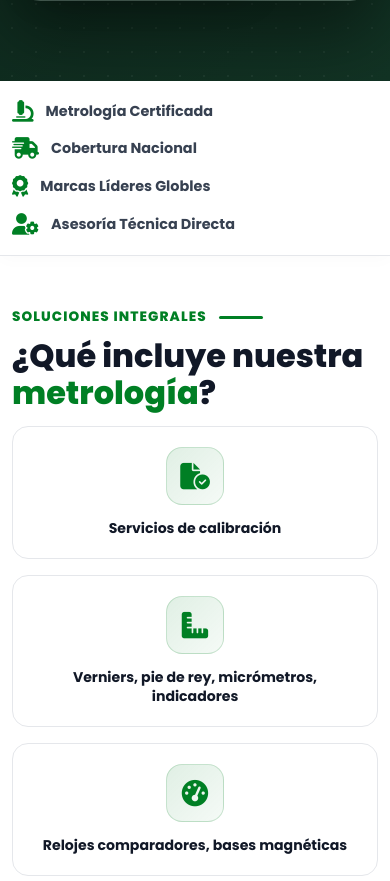
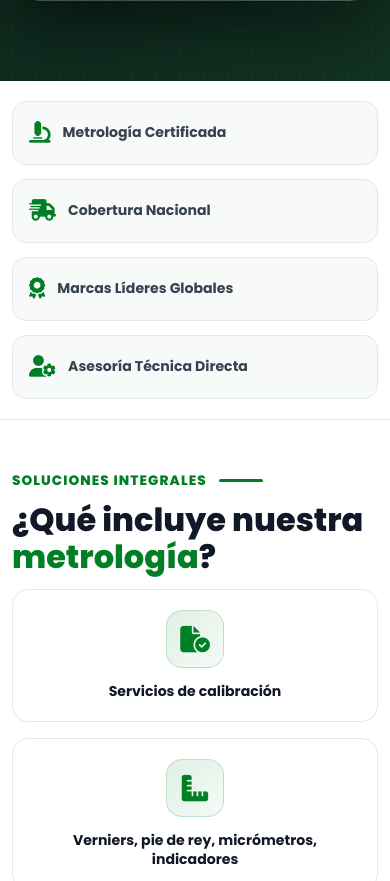
Before and after one commit to javiers1456gm/shively_page, a website: page pages/instrumentos_de_medicion.html in a window 390 px wide. Shown: the part 1016-1897 px from the top of the page. Drawn offline with nearby package versions, Linux system fonts and the light colour scheme.

Commit message:
fix mobil2

```diff
--- a/pages/instrumentos_de_medicion.html
+++ b/pages/instrumentos_de_medicion.html
@@ -198,22 +198,24 @@
       background: #ffffff;
       border-bottom: 1px solid #e5e7eb;
       padding: 20px 0;
-      box-shadow: 0 4px 16px rgba(0, 0, 0, 0.02);
     }
 
     .trust-strip-grid {
-      display: flex;
-      align-items: center;
-      justify-content: space-between;
-      gap: 16px;
-      flex-wrap: wrap;
+      display: grid;
+      grid-template-columns: repeat(4, minmax(0, 1fr));
+      gap: 14px;
     }
 
     .trust-strip-item {
       display: flex;
       align-items: center;
       gap: 12px;
-      font-size: .9rem;
+      min-height: 72px;
+      padding: 14px 16px;
+      border: 1px solid #e2e8f0;
+      border-radius: 14px;
+      background: #f8faf9;
+      font-size: .88rem;
       font-weight: 700;
       color: #374151;
     }
@@ -221,6 +223,23 @@
     .trust-strip-item i {
       font-size: 1.35rem;
       color: var(--sb-green);
+      flex-shrink: 0;
+    }
+
+    @media (max-width: 991px) {
+      .trust-strip-grid {
+        grid-template-columns: repeat(2, minmax(0, 1fr));
+      }
+    }
+
+    @media (max-width: 575px) {
+      .trust-strip-grid {
+        grid-template-columns: 1fr;
+      }
+
+      .trust-strip-item {
+        min-height: 64px;
+      }
     }
 
     /* ===================== PRODUCT GRID (¿QUÉ INCLUYE?) ===================== */
@@ -762,7 +781,7 @@
         </div>
         <div class="trust-strip-item">
           <i class="fa-solid fa-award"></i>
-          <span>Marcas Líderes Globles</span>
+          <span>Marcas Líderes Globales</span>
         </div>
         <div class="trust-strip-item">
           <i class="fa-solid fa-user-gear"></i>
```
